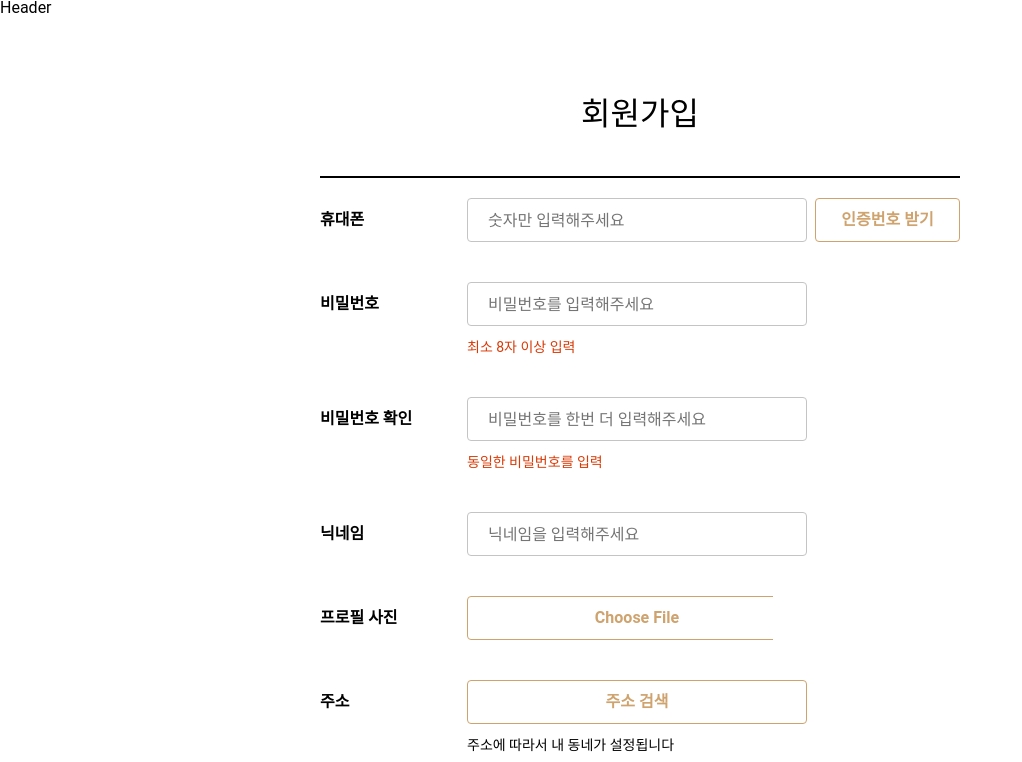
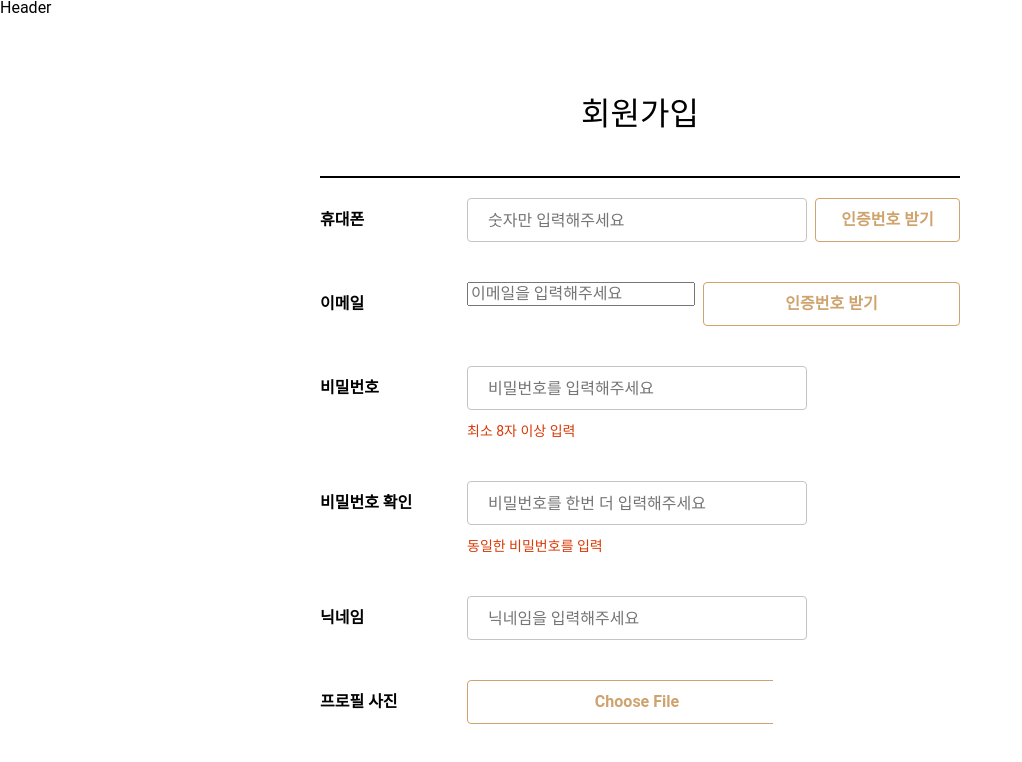
Before and after one commit to PROJECT-LAB18/POTATO-MARKET, a React (Vite) app in the folder potato-market/: page /signup in a window 1280 px wide. Shown: the top 762 px of the page, without its empty margins (0-1022 px from the left). Built offline with nearby package versions, Linux system fonts and the light colour scheme; no server answers.

Commit message:
[feature] 파이어베이스로 회원가입 정보 전달 및 로그인 연동 테스트 #50

```diff
--- a/potato-market/src/App.jsx
+++ b/potato-market/src/App.jsx
@@ -13,7 +13,7 @@ function App() {
   useEffect(() => {
     firebase.auth().onAuthStateChanged((user) => {
       if (user) {
-        console.log(isFirebaseConnected+'User is signed in.');
+        console.log(isFirebaseConnected + 'User is signed in.');
       } else {
         console.log('User is signed out.');
       }
--- a/potato-market/src/components/FormInput.jsx
+++ b/potato-market/src/components/FormInput.jsx
@@ -121,7 +121,7 @@ export const FormInputLocation = ({ process }) => {
   )
 };
 
-const FormInput = ({ id, type, placeholder, text, desc, valid, label, button }) => {
+const FormInput = ({ id, type, onChange, value, placeholder, text, desc, valid, label, button }) => {
   return (
     <>
       {label
@@ -129,7 +129,7 @@ const FormInput = ({ id, type, placeholder, text, desc, valid, label, button })
         : <label className="a11yHidden" htmlFor={id}>{text}</label>
       }
       <InputBox>
-        <input required id={id} name={id} placeholder={placeholder} type={type} />
+        <input id={id} name={id} placeholder={placeholder} type={type} value={value} onChange={onChange} />
         {desc &&
           <DescText>{desc}</DescText>
         }
--- a/potato-market/src/pages/SignIn.jsx
+++ b/potato-market/src/pages/SignIn.jsx
@@ -1,4 +1,8 @@
+import { useState } from 'react';
 import { Link, useNavigate } from 'react-router-dom';
+
+import { getAuth, signInWithEmailAndPassword } from "firebase/auth";
+import { getFirestore, collection, getDocs, query, where } from 'firebase/firestore';
 
 import styled from 'styled-components';
 
@@ -43,18 +47,44 @@ const SignIn = () => {
 
   const navigate = useNavigate();
 
+  const [email, setEmail] = useState('');
+  const [password, setPassword] = useState('');
+
+  const handleLogin = async (e) => {
+    e.preventDefault();
+    const auth = getAuth();
+    const db = getFirestore();
+
+    try {
+      const userCredential = await signInWithEmailAndPassword(auth, email, password);
+      const usersRef = collection(db, 'users');
+      const q = query(usersRef, where('email', '==', email));
+      const querySnapshot = await getDocs(q);
+      if (querySnapshot.size > 0) {
+        console.log("로그인완");
+      } else {
+        console.log("님가입안했음");
+      }
+    } catch (error) {
+      console.error(error);
+    }
+  };
+
   return (
     <Section>
       <h2>로그인</h2>
-      <LoginForm action="" id="loginForm" method="POST" target="">
+      <LoginForm id="loginForm" onSubmit={handleLogin}>
         <fieldset>
           <legend>회원 로그인 폼</legend>
           <ul className="form-list">
+            {/* <li>
+              <FormInput id={"userPhoneNumber"} placeholder={"핸드폰 번호를 입력해주세요"} text={"핸드폰 번호"} type={"number"} />
+            </li> */}
             <li>
-              <FormInput id={"userId"} placeholder={"아이디를 입력해주세요"} text={"아이디"} type={"text"} />
+              <FormInput id={"userEmail"} placeholder={"이메일을 입력해주세요"} text={"아이디"} type={"text"} value={email} onChange={(e) => setEmail(e.target.value)} />
             </li>
             <li>
-              <FormInput id={"userPW"} placeholder={"비밀번호를 입력해주세요"} text={"비밀번호"} type={"password"} />
+              <FormInput id={"userPW"} placeholder={"비밀번호를 입력해주세요"} text={"비밀번호"} type={"password"} value={password} onChange={(e) => setPassword(e.target.value)} />
             </li>
           </ul>
           <ul className="account-find">
--- a/potato-market/src/pages/SignUp.jsx
+++ b/potato-market/src/pages/SignUp.jsx
@@ -1,3 +1,9 @@
+import { useState } from 'react';
+
+import firebase from "firebase/compat/app";
+import "firebase/compat/auth";
+import "firebase/compat/firestore";
+
 import styled from 'styled-components';
 
 import FormInput, { FormInputLocation, FormInputImage } from '../components/FormInput';
@@ -62,50 +68,112 @@ const SignUpForm = styled.form`
 `;
 
 const SignUp = () => {
+
+  const [formState, setFormState] = useState({
+    phoneNumber: "",
+    email: "",
+    password: "",
+    confirmPassword: "",
+    nickname: "",
+  });
+  const [error, setError] = useState("");
+
+  const handleSubmit = (e) => {
+    e.preventDefault();
+    if (formState.password !== formState.confirmPassword) {
+      setError("비밀번호와 비밀번호 확인이 일치하지 않습니다.");
+      return;
+    }
+    firebase
+      .auth()
+      .createUserWithEmailAndPassword(formState.email, formState.password)
+      .then((userCredential) => {
+        const db = firebase.firestore();
+        db.collection("users").doc(userCredential.user.uid).set({
+          email: formState.email,
+          createdAt: firebase.firestore.FieldValue.serverTimestamp(),
+          phoneNumber: formState.phoneNumber,
+          nickname: formState.nickname,
+        });
+      })
+      .catch((error) => {
+        setError(error.message);
+      });
+  };
+
+  const handleInputChange = (e) => {
+    const { name, value } = e.target;
+    setFormState((prevState) => ({
+      ...prevState,
+      [name]: value,
+    }));
+  };
+
   return (
     <Section>
       <h2>회원가입</h2>
-      <SignUpForm action="" id="signupForm" method="POST" name="signupForm" target="">
+      <SignUpForm onSubmit={handleSubmit}>
         <fieldset>
           <legend>신규 회원가입 폼</legend>
+          {error && <p style={{ backgroundColor: 'yellow' }}>{error}</p>}
           <ul className="form-list">
             <li className="form-item">
               <FormInput
                 label
                 button={"인증번호 받기"}
-                id={"userPhone"}
+                id={"phoneNumber"}
                 placeholder={"숫자만 입력해주세요"}
                 text={"휴대폰"}
                 type={"tel"}
+                value={formState.phoneNumber}
+                onChange={handleInputChange}
               />
             </li>
             <li className="form-item">
               <FormInput
                 label
-                id={"userPw"}
-                placeholder={"비밀번호를 입력해주세요"}
-                text={"비밀번호"}
-                type={"password"}
-                valid={"최소 8자 이상 입력"}
+                button={"인증번호 받기"}
+                id={"email"}
+                placeholder={"이메일을 입력해주세요"}
+                text={"이메일"}
+                type={"email"}
+                value={formState.email}
+                onChange={handleInputChange}
               />
             </li>
             <li className="form-item">
               <FormInput
                 label
-                id={"userPwAgain"}
-                placeholder={"비밀번호를 한번 더 입력해주세요"}
-                text={"비밀번호 확인"}
+                id={"password"}
+                placeholder={"비밀번호를 입력해주세요"}
+                text={"비밀번호"}
                 type={"password"}
-                valid={"동일한 비밀번호를 입력"}
+                valid={"최소 8자 이상 입력"}
+                value={formState.password}
+                onChange={handleInputChange}
               />
             </li>
             <li className="form-item">
               <FormInput
                 label
-                id={"userNickname"}
+                id={"confirmPassword"}
+                placeholder={"비밀번호를 한번 더 입력해주세요"}
+                text={"비밀번호 확인"}
+                type={"password"}
+                valid={"동일한 비밀번호를 입력"}
+                value={formState.confirmPassword}
+                onChange={handleInputChange}
+              />
+            </li>
+            <li className="form-item">
+              <FormInput
+                label
+                id={"nickname"}
                 placeholder={"닉네임을 입력해주세요"}
                 text={"닉네임"}
                 type={"text"}
+                value={formState.nickname}
+                onChange={handleInputChange}
               />
             </li>
             <li className="form-item">
@@ -131,7 +199,7 @@ const SignUp = () => {
           <FormButton primary type="submit">가입하기</FormButton>
         </fieldset>
       </SignUpForm>
-    </Section>
+    </Section >
   )
 };
 
```
